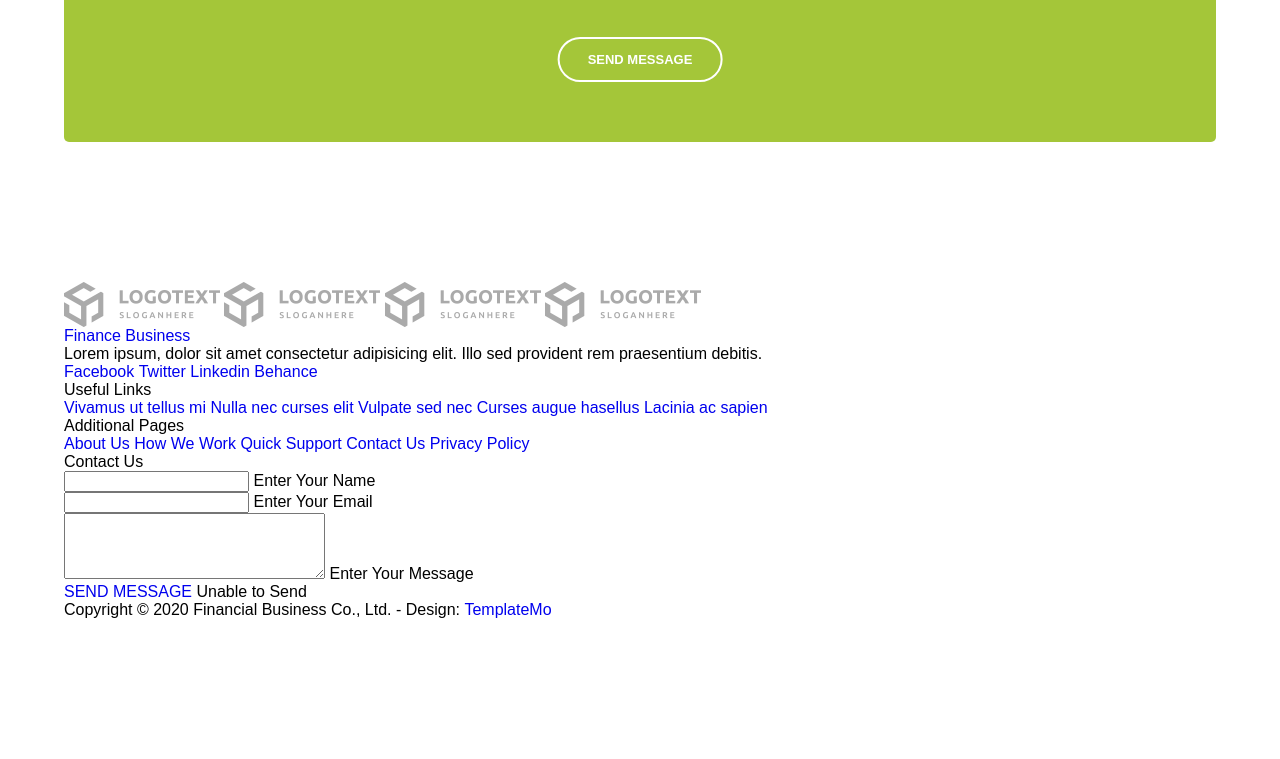
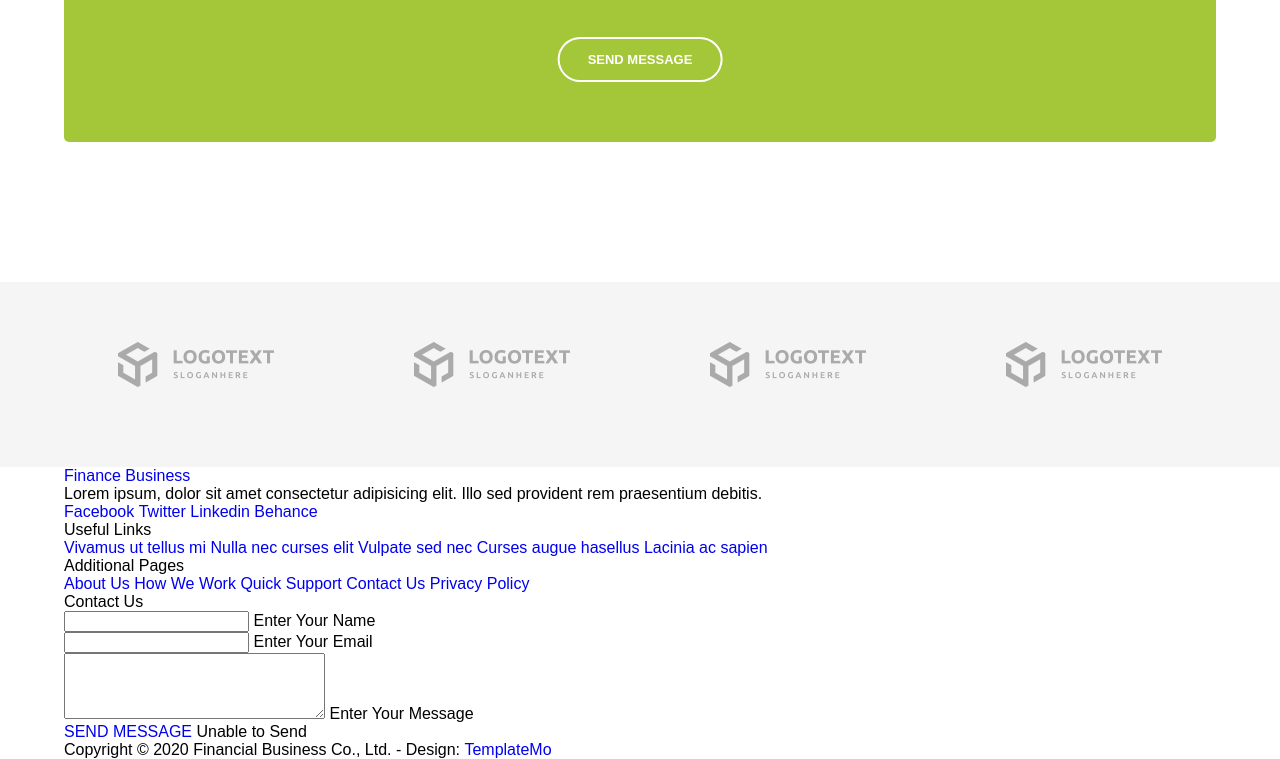
Before and after one commit to Allwyn123/FS_Business, a plain HTML site: page index.html in a window 1280 px wide. Shown: the part 4759-5518 px from the top of the page. Before the commit the page ends 5378 px from the top, so only its background shows below. Drawn offline with nearby package versions, Linux system fonts and the light colour scheme.

Commit message:
add: client logo image and hover effect style are added in client section

```diff
--- a/assets/css/style.css
+++ b/assets/css/style.css
@@ -837,4 +837,20 @@ header .primary_menu .wrapper{
 }
 /* contact us section end */
 
+/* client section start */
+.client_section{
+  padding: 60px;
+  background: #f5f5f5;
+}
+
+.client_list{
+  padding-bottom: 20px;
+  display: flex;
+  justify-content: space-between;
+}
+
+.client_list li:hover{ transform: scale(.9); }
+
+/* client section end */
+
 /* --------------------- index page end ---------------- */
```
